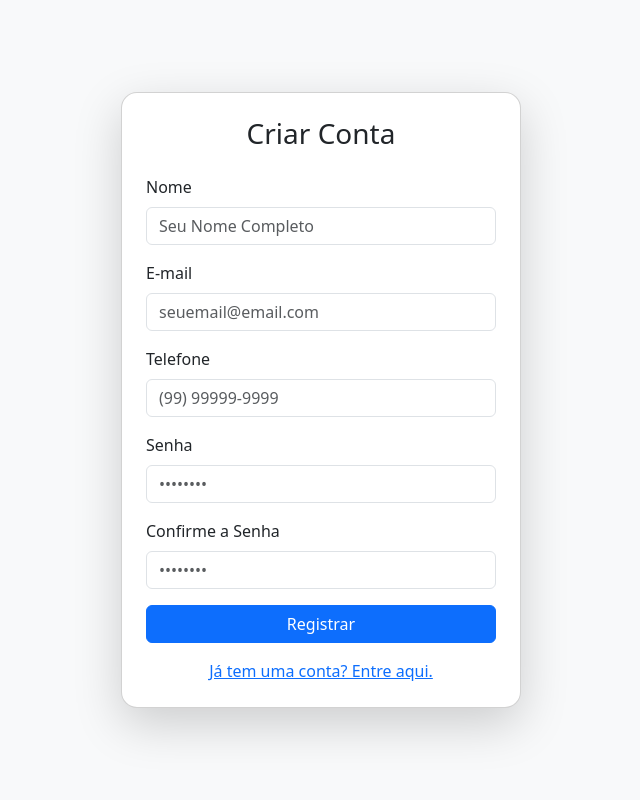
After one commit to iguemanuel/adota-parana, a PHP site: template app/views/auth/Register.php in a window 1280 px wide. The commit adds this page. Shown: the whole page, without its empty margins (319-959 px from the left). Run offline with PHP 8.4, Linux system fonts and the light colour scheme; the template is opened without the code that fills it, so the values that code supplies are empty.

Commit message:
Register and login

```diff
--- /dev/null
+++ b/app/views/auth/Register.php
@@ -0,0 +1,89 @@
+<!DOCTYPE html>
+<html lang="pt-BR">
+<head>
+    <meta charset="UTF-8">
+    <meta name="viewport" content="width=device-width, initial-scale=1.0">
+    <title>Registro - Adota Paraná</title>
+    <link href="https://cdn.jsdelivr.net/npm/bootstrap@5.3.2/dist/css/bootstrap.min.css" rel="stylesheet">
+    <script src="https://cdn.jsdelivr.net/npm/bootstrap@5.3.2/dist/js/bootstrap.bundle.min.js"></script>
+</head>
+<body class="bg-light">
+
+    <div class="container d-flex align-items-center justify-content-center vh-100">
+        <div class="card shadow-lg p-4" style="max-width: 400px; width: 100%; border-radius: 1rem;">
+            <h3 class="text-center mb-4">Criar Conta</h3>
+
+            <?php require __DIR__ . '/../../views/layouts/_flash_message.phtml'; ?>
+
+            <form action="/register" method="POST">
+                <div class="mb-3">
+                    <label for="name" class="form-label">Nome</label>
+                    <input
+                        type="text"
+                        class="form-control"
+                        id="name"
+                        name="name"
+                        placeholder="Seu Nome Completo"
+                        required
+                    >
+                </div>
+
+                <div class="mb-3">
+                    <label for="email" class="form-label">E-mail</label>
+                    <input
+                        type="email"
+                        class="form-control"
+                        id="email"
+                        name="email"
+                        placeholder="seuemail@email.com"
+                        required
+                    >
+                </div>
+
+                 <div class="mb-3">
+                    <label for="phone" class="form-label">Telefone</label>
+                    <input
+                        type="tel"
+                        class="form-control"
+                        id="phone"
+                        name="phone"
+                        placeholder="(99) 99999-9999"
+                        required
+                    >
+                </div>
+
+                <div class="mb-3">
+                    <label for="password" class="form-label">Senha</label>
+                    <input
+                        type="password"
+                        class="form-control"
+                        id="password"
+                        name="password"
+                        placeholder="••••••••"
+                        required
+                    >
+                </div>
+
+                <div class="mb-3">
+                    <label for="password_confirmation" class="form-label">Confirme a Senha</label>
+                    <input
+                        type="password"
+                        class="form-control"
+                        id="password_confirmation"
+                        name="password_confirmation"
+                        placeholder="••••••••"
+                        required
+                    >
+                </div>
+
+                <button type="submit" class="btn btn-primary w-100">Registrar</button>
+
+                <div class="text-center mt-3">
+                    <a href="/login">Já tem uma conta? Entre aqui.</a>
+                </div>
+            </form>
+        </div>
+    </div>
+
+</body>
+</html>
--- a/app/views/layouts/_flash_message.phtml
+++ b/app/views/layouts/_flash_message.phtml
@@ -1,6 +1,8 @@
-<?php foreach (\Lib\FlashMessage::get() as $type => $msg) : ?>
-    <div class="alert alert-<?= $type ?> alert-dismissible" role="alert">
-        <div><?= $msg ?></div>
-        <button type="button" class="btn-close" data-bs-dismiss="alert" aria-label="Close"></button>
-    </div>
-<? endforeach; ?>
+<?php if (\Lib\FlashMessage::hasMessages()): ?>
+    <?php foreach (\Lib\FlashMessage::getMessages() as $message): ?>
+        <div class="alert alert-<?= htmlspecialchars($message['type']) ?> alert-dismissible fade show" role="alert">
+            <?= htmlspecialchars($message['text']) ?>
+            <button type="button" class="btn-close" data-bs-dismiss="alert" aria-label="Close"></button>
+        </div>
+    <?php endforeach; ?>
+<?php endif; ?>
--- a/config/routes.php
+++ b/config/routes.php
@@ -4,7 +4,9 @@ use App\Controllers\HomeController;
 use App\Controllers\AuthController;
 use Core\Router\Route;
 
-// Authentication
+
+Route::get('/register', [AuthController::class, 'showRegistrationForm']);
+Route::post('/register', [AuthController::class, 'register']);
 Route::get('/', [HomeController::class, 'index'])->name('root');
 Route::get('/login', [AuthController::class, 'showLoginForm']);
 Route::post('/login', [AuthController::class, 'login']);
--- a/create_user.php
+++ b/database/Populate/create_admin_user.php
@@ -23,7 +23,7 @@ try {
 $name = 'Administrador';
 $email = 'admin@adota.com';
 $password = 'senha123'; // senha em texto puro
-$role_admin = 1;
+$role_admin = true;
 
 // Gerar hash da senha
 $hashedPassword = password_hash($password, PASSWORD_DEFAULT);
```
Also changed, not shown: app/Controllers/AuthController.php (+35 -6 lines), app/Models/User.php (+9 -1 lines), app/views/auth/Login.php (+6 -9 lines), app/views/home/index.phtml (+5 -2 lines), lib/FlashMessage.php (+7 -2 lines).
